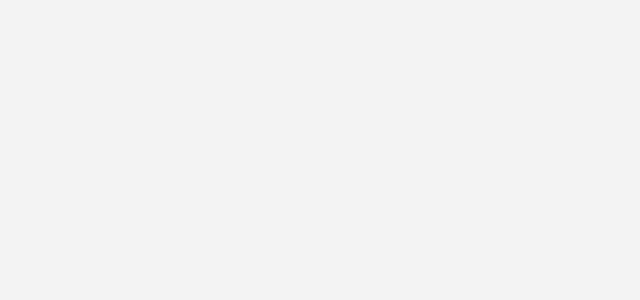
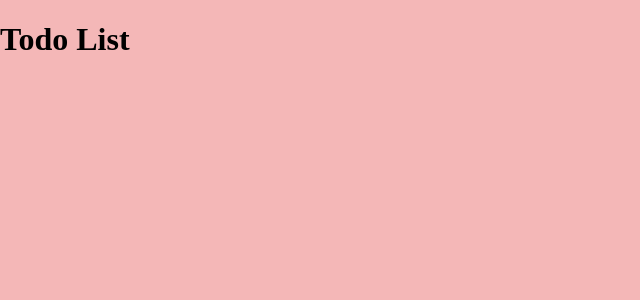
Before and after one commit to masahiro96848/react-brain-output, a React (Vite) app: page / in a window 1280 px wide. Shown: the top 300 px of the page, without its empty margins (0-640 px from the left). Built offline with nearby package versions, Linux system fonts and the light colour scheme.

Commit message:
コンポーネントを作成。画面に表示出来るところまで実装

```diff
--- /dev/null
+++ b/src/components/templates/index.tsx
@@ -0,0 +1,16 @@
+import React from 'react'
+import styles from './styles.module.css'
+
+export const TodoTemplate = () => {
+  return (
+    <div className={styles.container}>
+      <h1>Todo List</h1>
+      {/* Todo追加エリア */}
+      <section></section>
+      {/* Todo検索エリア */}
+      <section></section>
+      {/* Todoリスト表示エリア */}
+      <section></section>
+    </div>
+  )
+}
--- /dev/null
+++ b/src/components/templates/styles.module.css
@@ -0,0 +1,3 @@
+.container {
+  width: 50%;
+}
--- a/src/index.css
+++ b/src/index.css
@@ -6,7 +6,7 @@ body {
   -webkit-font-smoothing: antialiased;
   -moz-osx-font-smoothing: grayscale;
   font-family: 'Times New Roman', Times, serif;
-  background-color: #f3f3f3;
+  background-color: #f4b7b7;
 }
 
 code {
--- a/src/main.tsx
+++ b/src/main.tsx
@@ -1,10 +1,10 @@
 import React from 'react'
 import ReactDOM from 'react-dom/client'
-import App from './App.tsx'
+import { TodoPage } from './pages/todo'
 import './index.css'
 
 ReactDOM.createRoot(document.getElementById('root')!).render(
   <React.StrictMode>
-    <App />
-  </React.StrictMode>,
+    <TodoPage />
+  </React.StrictMode>
 )
--- /dev/null
+++ b/src/pages/todo.tsx
@@ -0,0 +1,5 @@
+import { TodoTemplate } from '../components/templates'
+
+export const TodoPage = () => {
+  return <TodoTemplate />
+}
```
